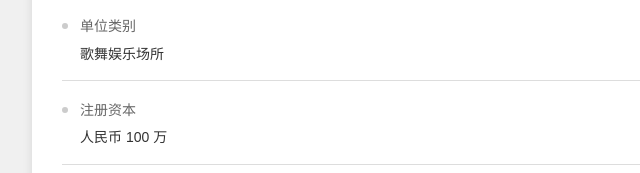
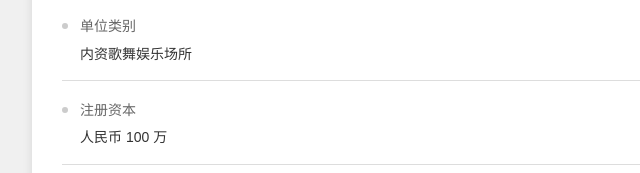
Before and after one commit to luohengjian/aijiu, a plain HTML site: page index.html in a window 1280 px wide. Shown: the part 627-800 px from the top of the page, 178-818 px from the left. Drawn offline with Linux system fonts and the light colour scheme.

Commit message:
Update index.html

```diff
--- a/index.html
+++ b/index.html
@@ -157,7 +157,7 @@
                  <div class="bullet"></div>
                  <div class="info-content">
                      <div class="info-label">单位类别</div>
-                     <div class="info-value">歌舞娱乐场所</div>
+                     <div class="info-value">内资歌舞娱乐场所</div>
                  </div>
              </div>
 
```
